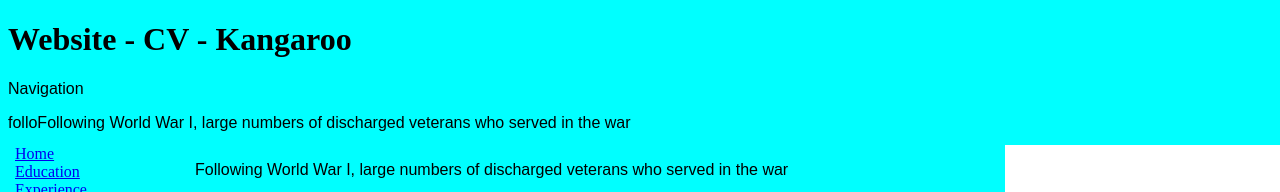
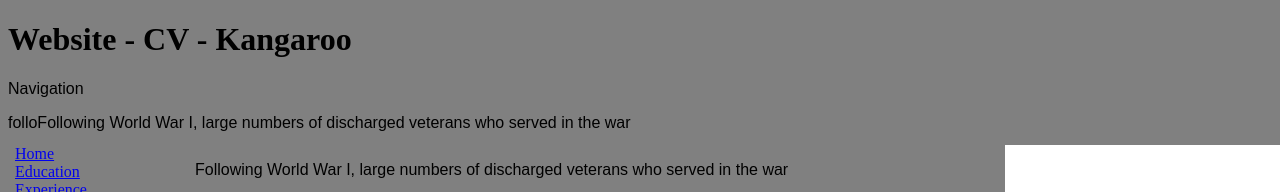
Before and after one commit to chancep1S/is20122inclass, a plain HTML site: page index.html in a window 1280 px wide. Shown: the top 192 px of the page. Drawn offline with Linux system fonts and the light colour scheme.

Commit message:
update css

```diff
--- a/css/styles.css
+++ b/css/styles.css
@@ -7,7 +7,7 @@ p {
 }
 
 
-body { background-color: cyan;}
+body { background-color: gray;}
 
 a:hover {
     color: black;
```
